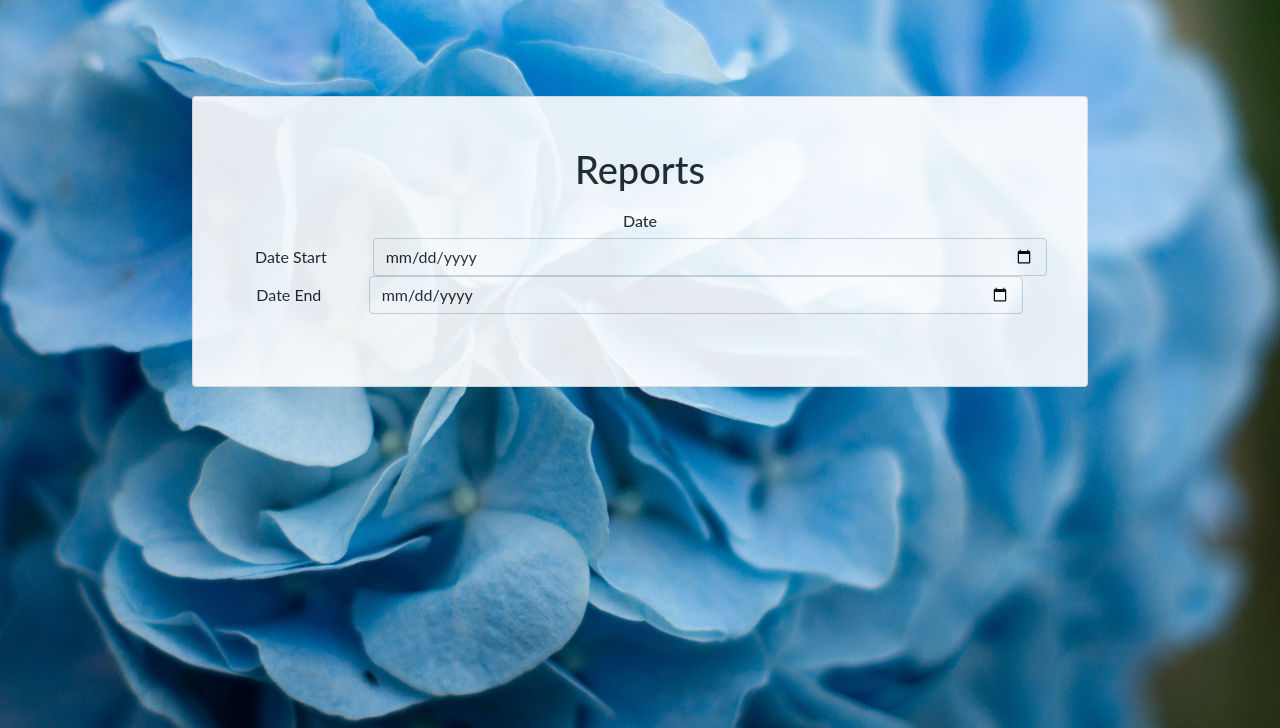
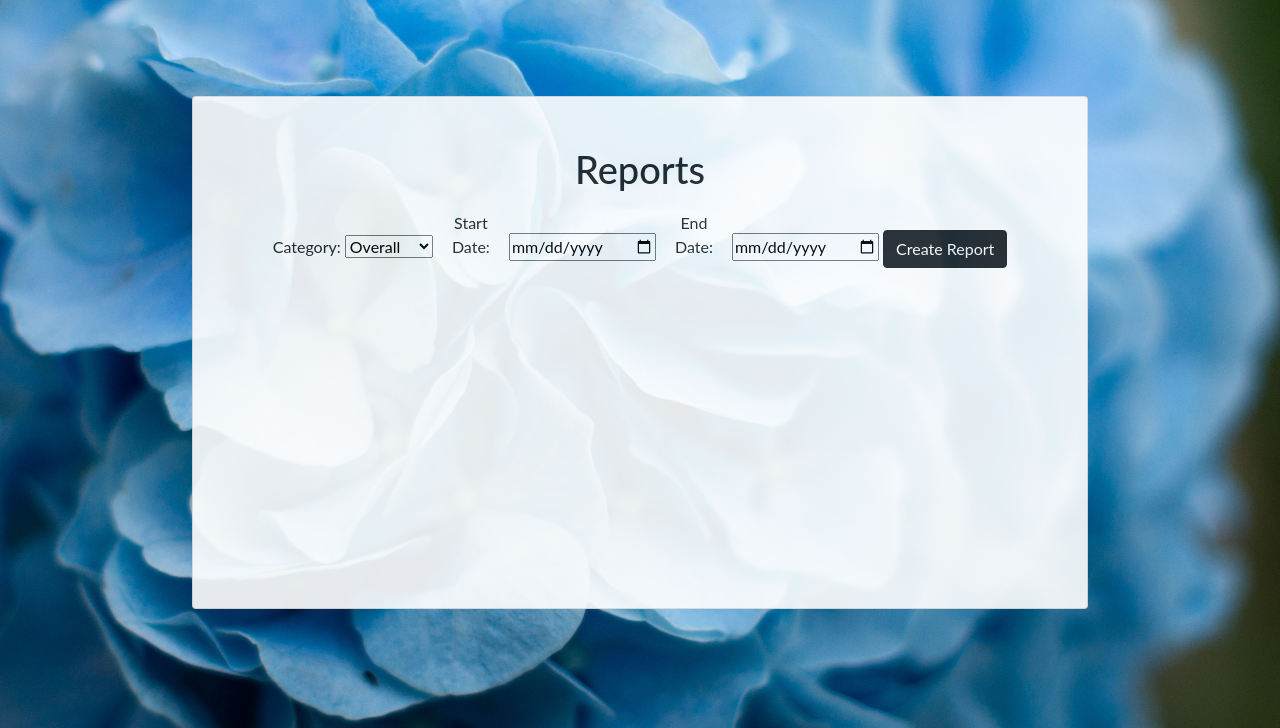
Before and after one commit to HarisM26/Personal-Spending-Tracker, a Django app: page /reports/ in a window 1280 px wide. Shown: the part 72-800 px from the top of the page. Run offline with Django 4.2, Linux system fonts and the light colour scheme; some libraries are stand-ins or nearby versions.

Commit message:
change to dates for report

```diff
--- a/expenditure/templates/base.html
+++ b/expenditure/templates/base.html
@@ -19,7 +19,9 @@
     {% block body %}
     {% endblock %}
     <script src="https://cdn.jsdelivr.net/npm/@popperjs/core@2.10.2/dist/umd/popper.min.js" integrity="sha384-7+zCNj/IqJ95wo16oMtfsKbZ9ccEh31eOz1HGyDuCQ6wgnyJNSYdrPa03rtR1zdB" crossorigin="anonymous"></script>
-    <script src="https://cdn.jsdelivr.net/npm/bootstrap@5.1.2/dist/js/bootstrap.min.js" integrity="sha384-PsUw7Xwds7x08Ew3exXhqzbhuEYmA2xnwc8BuD6SEr+UmEHlX8/MCltYEodzWA4u" crossorigin="anonymous"></script>
+    <script src="https://cdn.jsdSelivr.net/npm/bootstrap@5.1.2/dist/js/bootstrap.min.js" integrity="sha384-PsUw7Xwds7x08Ew3exXhqzbhuEYmA2xnwc8BuD6SEr+UmEHlX8/MCltYEodzWA4u" crossorigin="anonymous"></script>
     <script src="{% static 'assets/css/script.js' %}"></script>
+    <script src="https://cdnjs.cloudflare.com/ajax/libs/Chart.js/2.9.4/Chart.js"></script>
+
   </body>
 </html>
--- a/expenditure/templates/partials/sidebar.html
+++ b/expenditure/templates/partials/sidebar.html
@@ -9,6 +9,7 @@
             <i class="bx bx-grid-alt"></i>
             <span class="link_name">Dashboard</span>
             <span class="tooltip">Dashboard</span>
+            </a>
         </li>
 
         <li>
@@ -16,6 +17,7 @@
             <i class="bx bx-money"></i>
             <span class="link_name">Spending</span>
             <span class="tooltip">Spending</span>
+            </a>
         </li>
 
         <li>
@@ -23,6 +25,7 @@
             <i class="bx bx-wallet"></i>
             <span class="link_name">Income</span>
             <span class="tooltip">Income</span>
+            </a>
         </li>
 
         <li>
@@ -30,6 +33,7 @@
             <i class="bx bx-pie-chart-alt-2"></i>
             <span class="link_name">Reports</span>
             <span class="tooltip">Reports</span>
+            </a>
         </li>
 
         <li>
@@ -37,6 +41,7 @@
             <i class="bx bx-user-pin"></i>
             <span class="link_name">Friends</span>
             <span class="tooltip">Friends</span>
+            </a>
         </li>
 
         <li>
@@ -44,6 +49,7 @@
             <i class="bx bx-trophy"></i>
             <span class="link_name">Leaderboard</span>
             <span class="tooltip">Leaderboard</span>
+            </a>
         </li>
 
 
--- a/expenditure/templates/reports.html
+++ b/expenditure/templates/reports.html
@@ -6,19 +6,27 @@
     <div class="text-center">
         <h1>Reports</h1>
     </div>
-    <h6>Date</h6>
-    <div class="row mb-3">
-        <label for="inputDate" class="col-sm-2 col-form-label">Date Start</label>
-        <div class="col-sm-10">
-          <input type="date" class="form-control">
-        </div>
-    <div class="row mb-3">
-            <label for="inputDate" class="col-sm-2 col-form-label">Date End</label>
-            <div class="col-sm-10">
-              <input type="date" class="form-control">
-            </div>
+    <div class="input">
+        <label for="category">Category:</label>
+        <select name="category" id="category">
+          <option value="Overall">Overall</option>
+          <option value="Rent">Rent</option>
+          <option value="Billing">Billing</option>
+          <option value="Shopping">Shopping</option>
+        </select>
 
 
+        <label for="inputDate" class="col-sm-1">Start Date:</label>
+        <input type="date" id="start" name="start_date">
+
+        <label for="outputDate" class="col-sm-1">End Date:</label>
+        <input type="date" id="start" name="end_date">
+
+        <input type="submit" value="Create Report" class="btn btn-dark">
+
+
+    </div>
+    <canvas id="myChart" style="width:100%;max-width:600px"></canvas>
 </div>
 
 
--- a/static/assets/css/script.js
+++ b/static/assets/css/script.js
@@ -21,3 +21,30 @@ window.onload = function(){
         }
     }
 }
+
+
+
+ var xValues = [100,200,300,400,500,600,700,800,900,1000];
+
+    new Chart("myChart", {
+      type: "line",
+      data: {
+        labels: xValues,
+        datasets: [{
+          data: [860,1140,1060,1060,1070,1110,1330,2210,7830,2478],
+          borderColor: "red",
+          fill: false
+        }, {
+          data: [1600,1700,1700,1900,2000,2700,4000,5000,6000,7000],
+          borderColor: "green",
+          fill: false
+        }, {
+          data: [300,700,2000,5000,6000,4000,2000,1000,200,100],
+          borderColor: "blue",
+          fill: false
+        }]
+      },
+      options: {
+        legend: {display: false}
+      }
+    });
```
